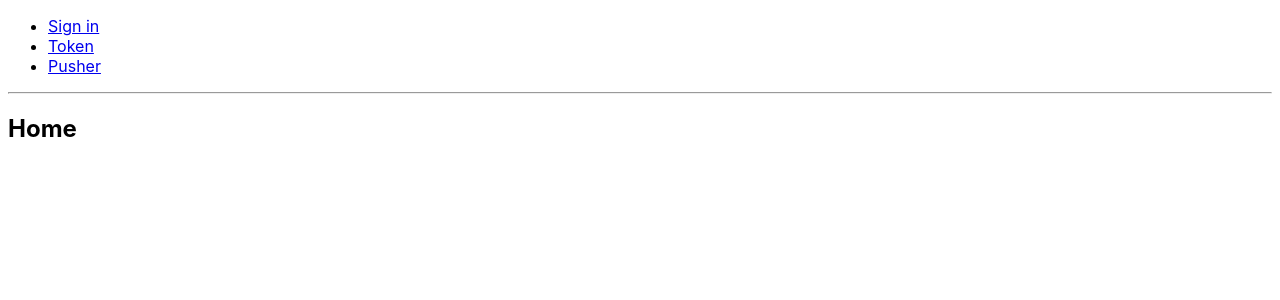
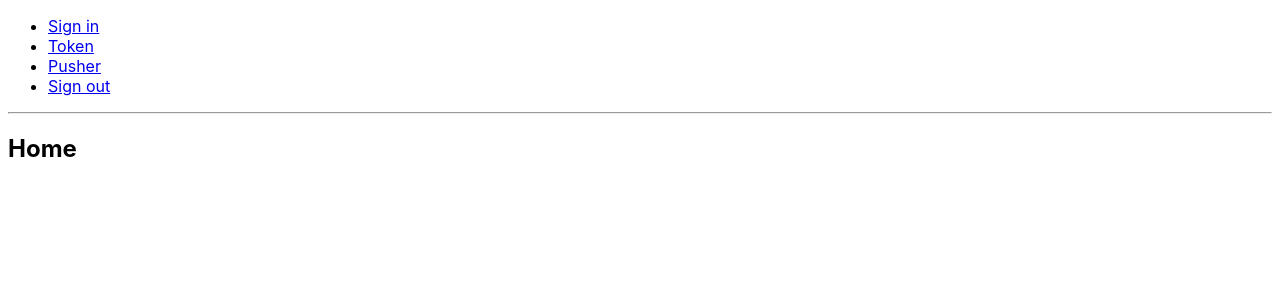
Before and after one commit to pikabot-org/token-gainer, a React (Vite) app: page / in a window 1280 px wide. Shown: the top 300 px of the page. Built offline with nearby package versions, Linux system fonts and the light colour scheme; no server answers; what @logto/react would draw is missing.

Commit message:
Add sign out functionality

```diff
--- a/src/App.tsx
+++ b/src/App.tsx
@@ -26,6 +26,7 @@ export default function App() {
             <Route path="callback" element={<Callback />} />
             <Route path="token" element={<Token />} />
             <Route path="pusher" element={<PusherPage />} />
+            <Route path="signout" element={<SignOut />} />
             <Route path="*" element={<NoMatch />} />
           </Route>
         </Routes>
@@ -49,6 +50,9 @@ function Layout() {
           </li>
           <li>
             <Link to="/pusher">Pusher</Link>
+          </li>
+          <li>
+            <Link to="/signout">Sign out</Link>
           </li>
         </ul>
       </nav>
@@ -84,6 +88,20 @@ const SignIn = () => {
     </button>
   );
 };
+
+const SignOut = () => {
+  const { signOut, isAuthenticated } = useLogto();
+
+  if (!isAuthenticated) {
+    return <div>Not signed in</div>;
+  }
+
+  return (
+    <button onClick={() => signOut(location + "/")}>
+      Sign Out
+    </button>
+  );
+}
 
 function Home() {
   return (
```
Also changed, not shown: 1 other file (tests, documents, lock files or other folders).
